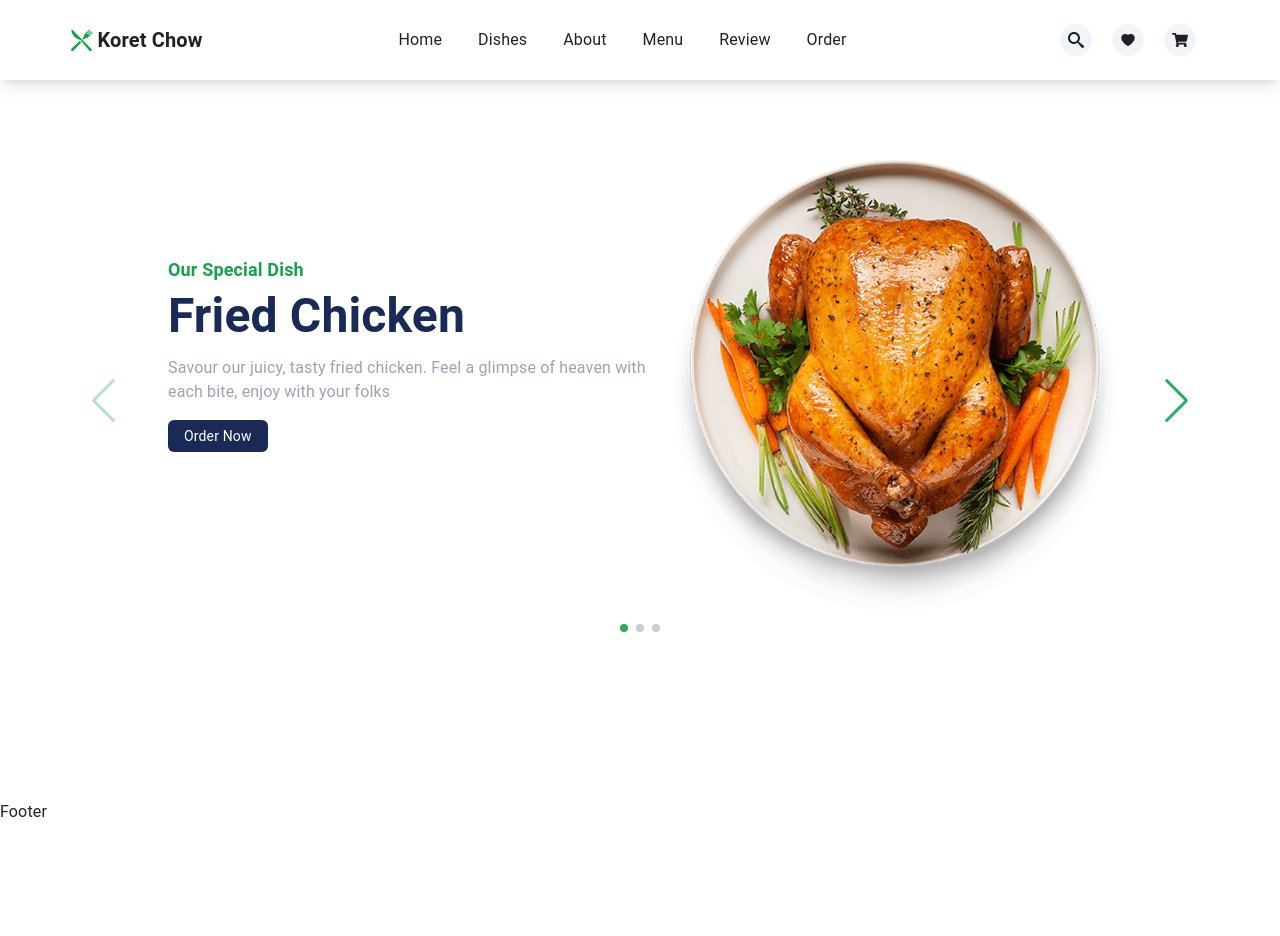
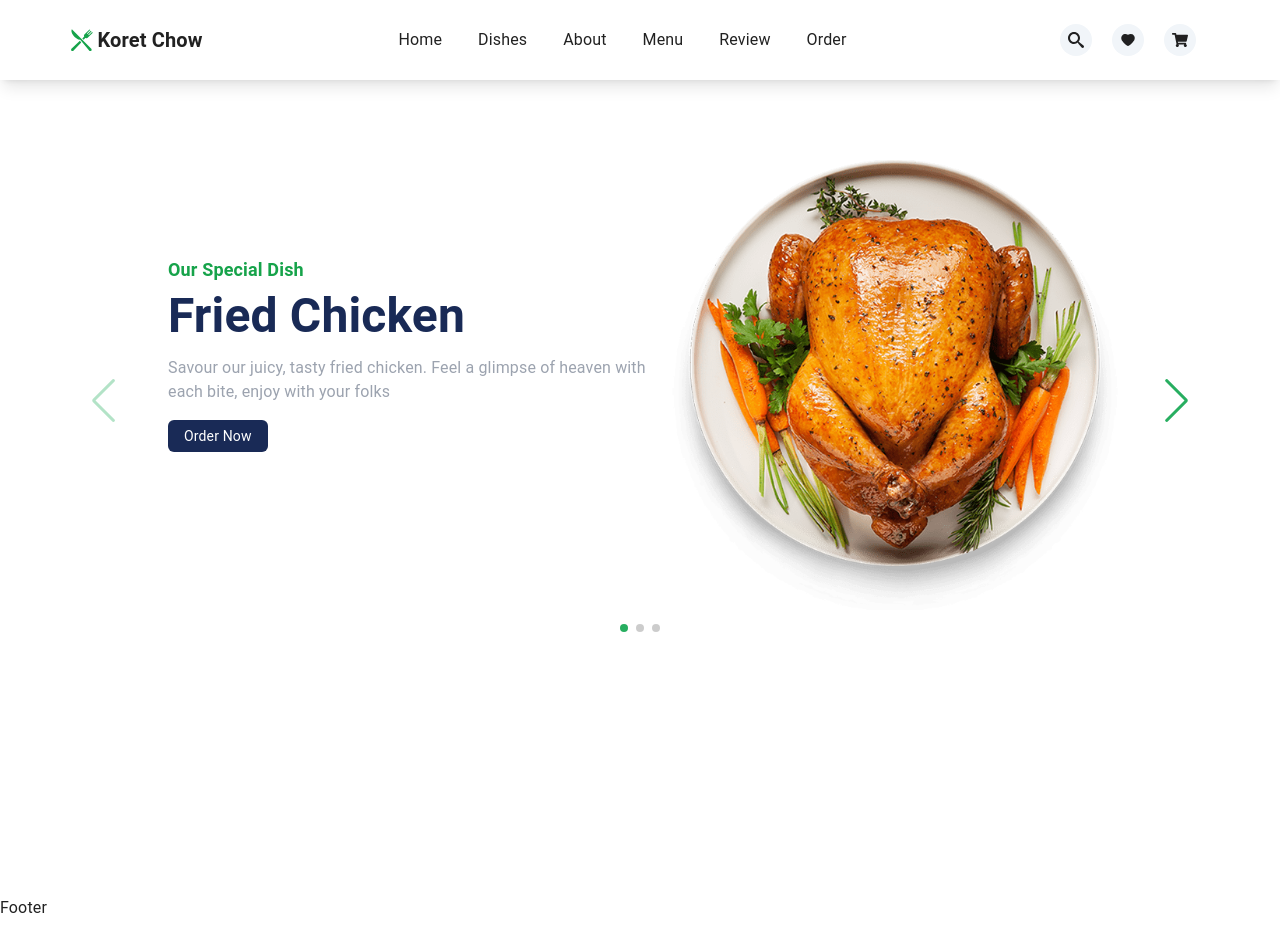
Before and after one commit to gidi-babz/koret-chow, a Next.js app: page / in a window 1280 px wide. Built offline with nearby package versions, Linux system fonts and the light colour scheme.

Commit message:
complete header section

```diff
--- a/components/Layout.js
+++ b/components/Layout.js
@@ -15,7 +15,7 @@ const Layout = ({ children }) => {
 
 			<main>{children}</main>
 
-			<footer>
+			<footer className="mt-24">
 				<Footer />
 			</footer>
 		</div>
```
